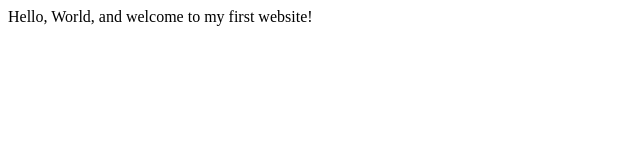
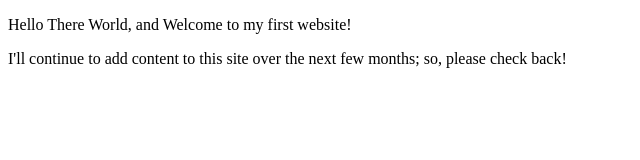
Before and after one commit to deonarinen/deonarinen.github.io, a plain HTML site: page index.html in a window 1280 px wide. Shown: the whole page, without its empty margins (0-640 px from the left). Drawn offline with Linux system fonts and the light colour scheme.

Commit message:
Expanded Homepage
Updated meta info and added content

```diff
--- a/index.html
+++ b/index.html
@@ -3,9 +3,13 @@
     <head>
         <meta charset="utf-8">
         <meta name="viewport" content="width=device-width, initial-scale=1.0">
-        <title>My First Website</title>
+        <meta name="author" content="Skye">
+
+
+        <title>CE Truffaut | Web Developer</title>
     </head>
     <body>
-       Hello, World, and welcome to my first website!
+       <p>Hello There World, and Welcome to my first website!</p>
+       <p>I'll continue to add content to this site over the next few months; so, please check back!</p>
     </body>
 </html>
```
